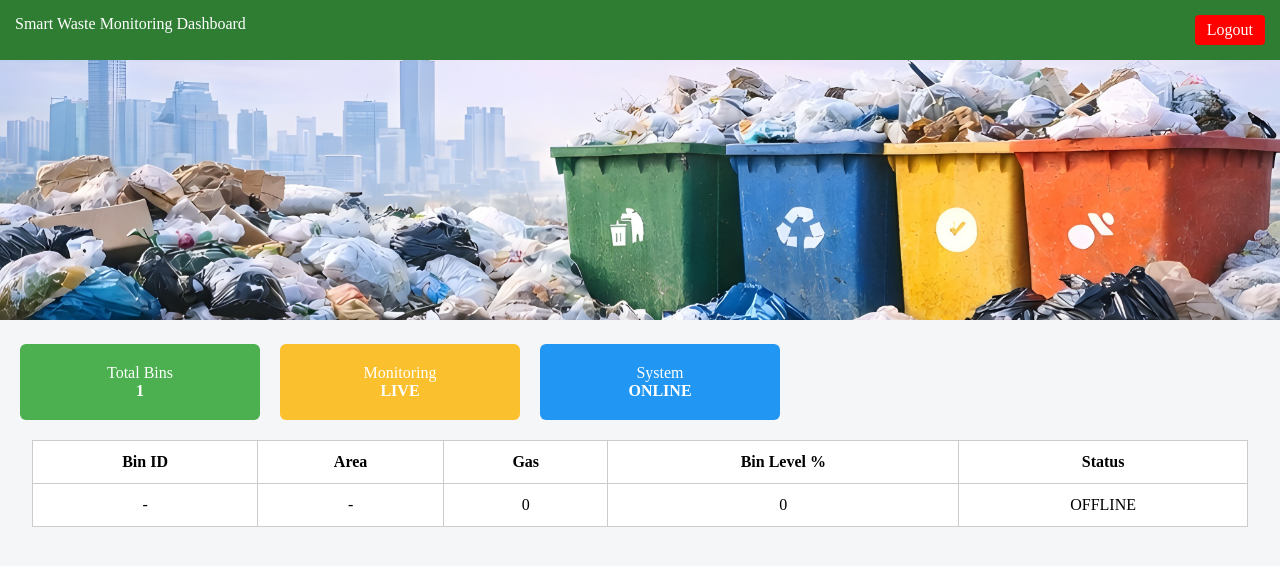
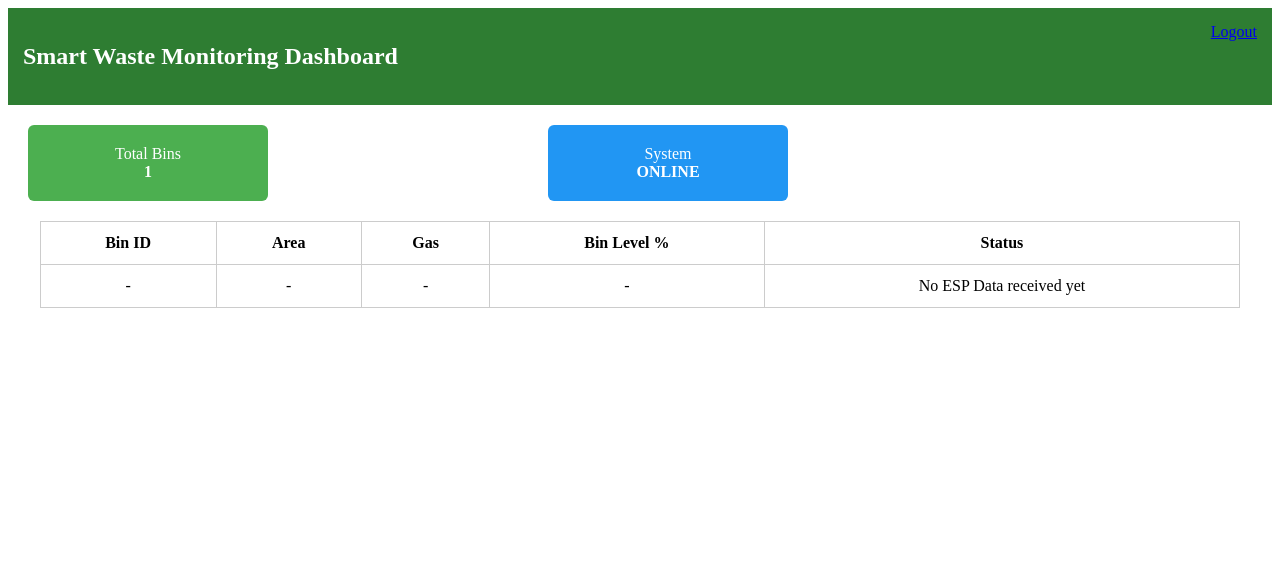
Before and after one commit to Mugilan-18/smart-waste-dashboard, a Flask app: page /dashboard in a window 1280 px wide. Shown: the top 566 px of the page. Run offline with Flask 3, Linux system fonts and the light colour scheme; the visitor is signed in with stand-in values (Sample User, id 1).

Commit message:
Refactor dashboard HTML layout and content
Updated the dashboard HTML structure and content.

```diff
--- a/templates/dashboard.html
+++ b/templates/dashboard.html
@@ -1,23 +1,19 @@
 <!DOCTYPE html>
 <html>
 <head>
-  <title>Smart Waste Monitoring Dashboard</title>
-  <meta name="viewport" content="width=device-width, initial-scale=1.0">
+  <title>Dashboard</title>
   <link rel="stylesheet" href="/static/style.css">
 </head>
-
-<body class="dashboard-body">
+<body>
 
 <div class="top-bar">
-  <span>Smart Waste Monitoring Dashboard</span>
-  <a href="/logout" class="logout-btn">Logout</a>
+  <h2>Smart Waste Monitoring Dashboard</h2>
+  <a href="/logout" class="logout">Logout</a>
 </div>
-
-<img src="/static/images/waste.jpg" class="banner">
 
 <div class="cards">
   <div class="card green">Total Bins<br><b>1</b></div>
-  <div class="card yellow">Monitoring<br><b>LIVE</b></div>
+  <div class="card orange">Monitoring<br><b>LIVE</b></div>
   <div class="card blue">System<br><b>ONLINE</b></div>
 </div>
 
@@ -32,9 +28,9 @@
   <tr>
     <td id="bin_id">-</td>
     <td id="area">-</td>
-    <td id="gas">0</td>
-    <td id="level">0</td>
-    <td id="status">OFFLINE</td>
+    <td id="gas">-</td>
+    <td id="level">-</td>
+    <td id="status">No ESP Data received yet</td>
   </tr>
 </table>
 
```
